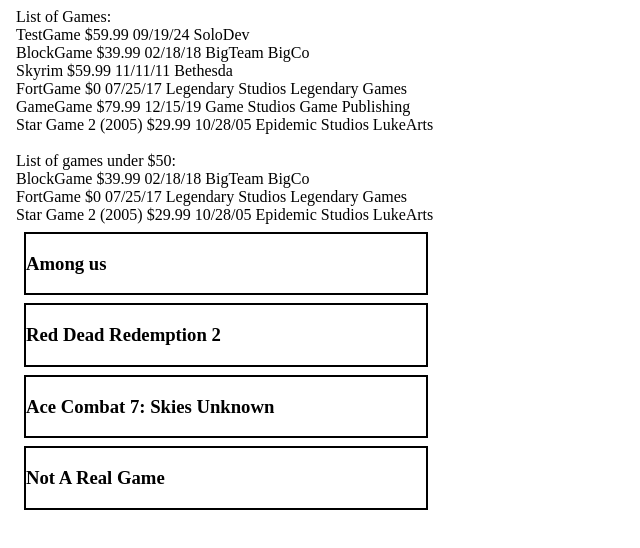
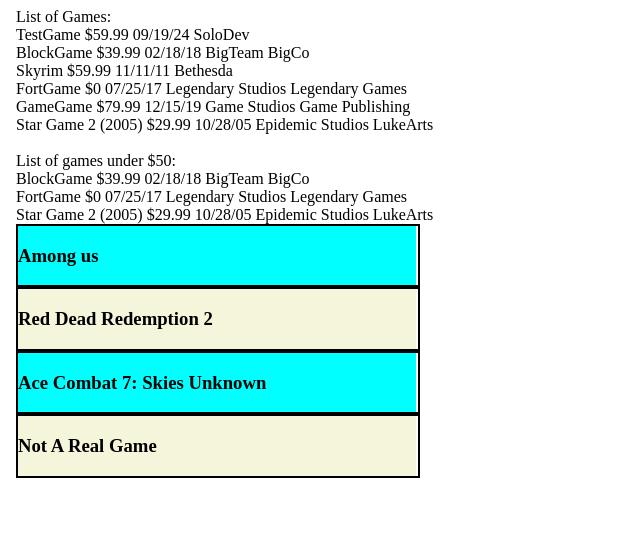
Before and after one commit to RJao0846757/Angular-Week1, an Angular app: page / in a window 1280 px wide. Shown: the top 548 px of the page, without its empty margins (0-640 px from the left). Built offline with nearby package versions, Linux system fonts and the light colour scheme.

Commit message:
loops item list, switches background colour on even/odd
- uses ngStyle to determine if index is even/odd
- Changed item.component.html body to div
- Removed redundant import in item.component.ts

```diff
--- a/src/app/game-list-item/game-list-item.component.html
+++ b/src/app/game-list-item/game-list-item.component.html
@@ -1,11 +1,11 @@
 <style>
-    body {
+    div {
         border: 2px;
         border-style: solid;
         width: 400px;
     }
 </style>
 
-<body>
+<div>
     <h3>{{ gameData }}</h3>
-</body>
+</div>
--- a/src/app/game-list-item/game-list-item.component.ts
+++ b/src/app/game-list-item/game-list-item.component.ts
@@ -1,5 +1,4 @@
 import { Component, Input } from '@angular/core';
-import { Game } from '../models/game';
 
 @Component({
   selector: 'app-game-list-item',
--- a/src/app/game-list/game-list.component.html
+++ b/src/app/game-list/game-list.component.html
@@ -1,4 +1,4 @@
-<app-game-list-item [gameData]="gameArray[0]"></app-game-list-item>
-<app-game-list-item [gameData]="gameArray[1]"></app-game-list-item>
-<app-game-list-item [gameData]="gameArray[2]"></app-game-list-item>
-<app-game-list-item [gameData]="gameArray[3]"></app-game-list-item>
+<div *ngFor="let gameTitles of gameArray; let i = index"
+[ngStyle]="{'width': '400px', 'background-color': (i % 2 === 1) ? 'beige' : 'aqua'}">
+    <app-game-list-item [gameData]="gameArray[i]"></app-game-list-item>
+</div>
```
